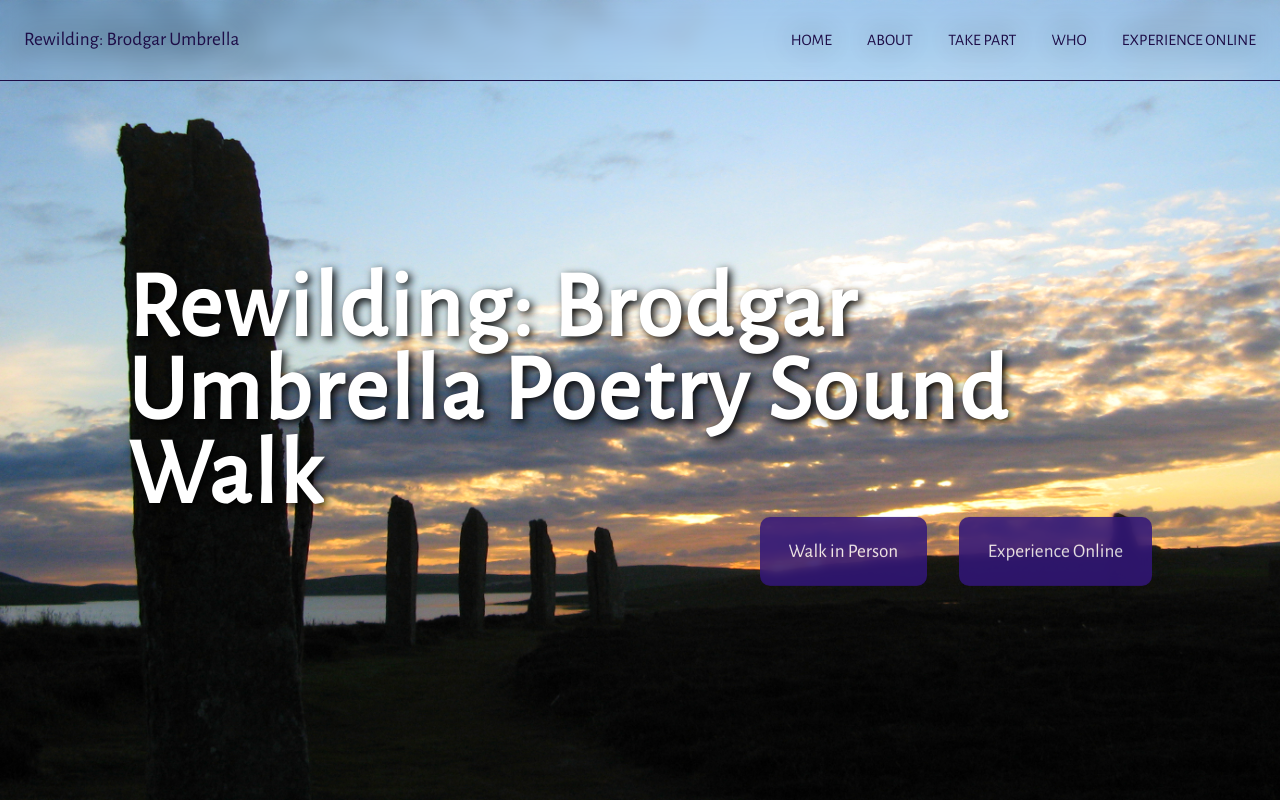
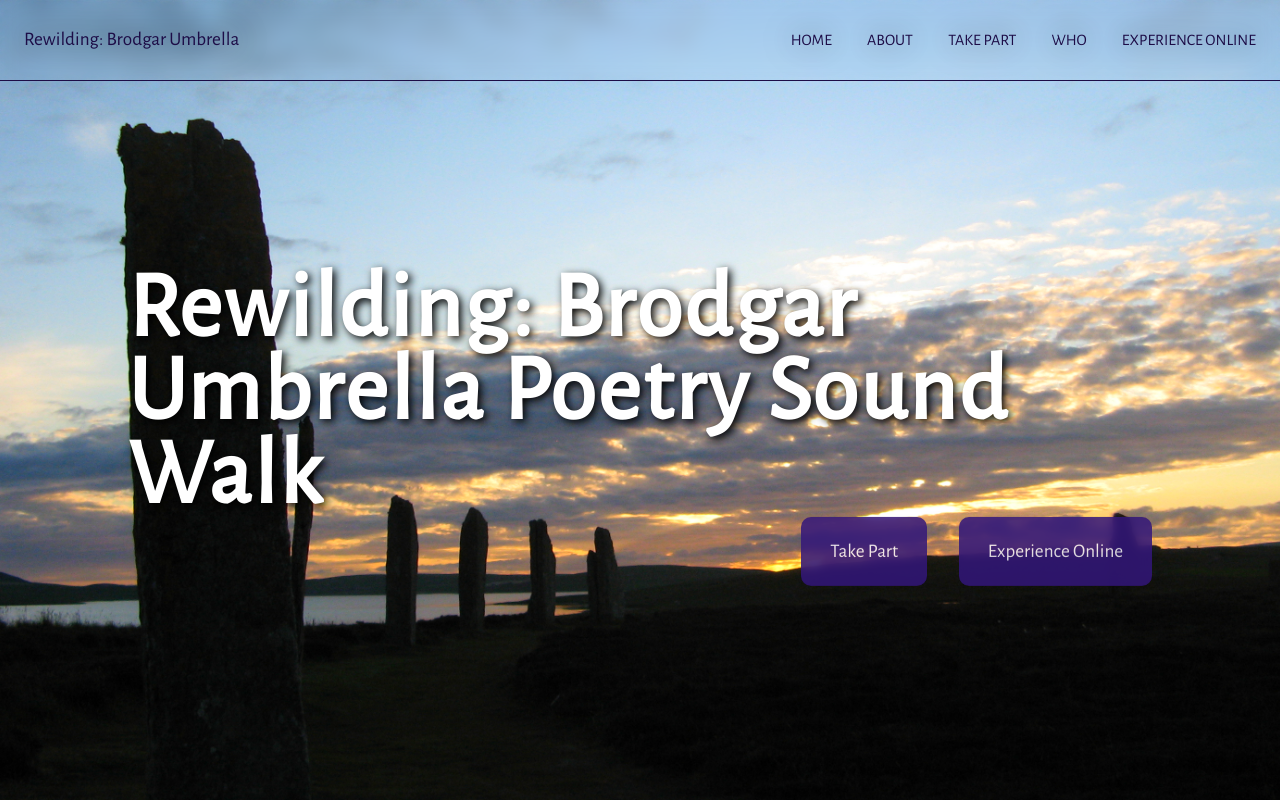
Before and after one commit to empowermint/brodgar, a Next.js app: page / in a window 1280 px wide. Shown: the top 800 px of the page. Built offline with nearby package versions, Linux system fonts and the light colour scheme.

Commit message:
Rename buttons

```diff
--- a/pages/index.mdx
+++ b/pages/index.mdx
@@ -16,9 +16,9 @@ export const meta = {
   </div>
   <div className="hero-content">
     <h1>Rewilding: Brodgar Umbrella Poetry Sound Walk</h1>
-    <div class="hero-buttons">
-      <button>Walk in Person</button>
-      <button>Experience Online</button>
+    <div className="hero-buttons">
+      <a className="button">Take Part</a>
+      <a className="button">Experience Online</a>
     </div>
   </div>
 </section>
```
